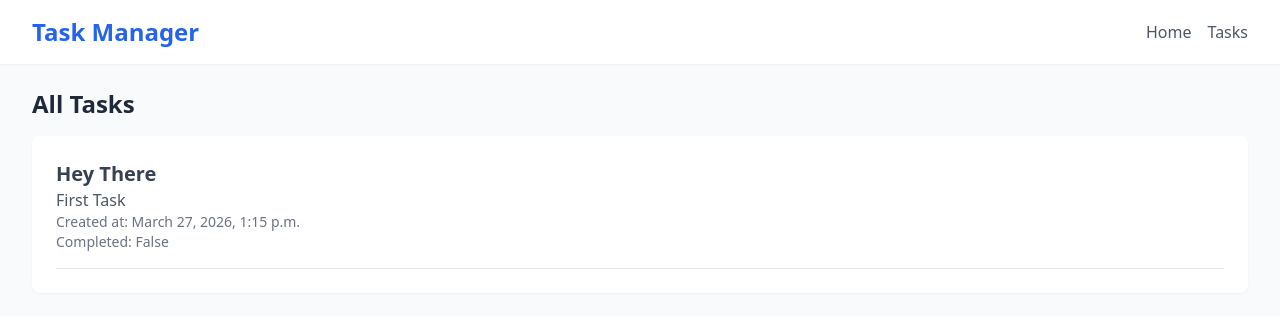
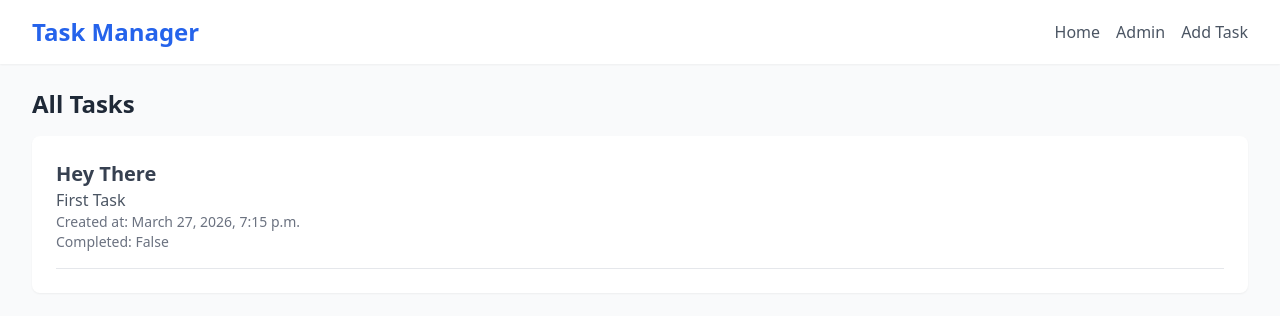
Before and after one commit to abuhanif27/taskmanager, a Django app: page / in a window 1280 px wide. Shown: the top 316 px of the page. Run offline with Django 5.2, Linux system fonts and the light colour scheme; data comes from the database, SQL or seed files in the repository; both versions use the stored data as it was after the commit; some libraries are stand-ins or nearby versions.

Commit message:
Update base template links and change time zone setting

```diff
--- a/task/templates/task/base.html
+++ b/task/templates/task/base.html
@@ -14,8 +14,10 @@
                     <h1 class="text-2xl font-bold text-blue-600">Task Manager</h1>
                 </div>
                 <div class="flex items-center space-x-4">
-                    <a href="#" class="text-gray-600 hover:text-gray-900">Home</a>
-                    <a href="#" class="text-gray-600 hover:text-gray-900">Tasks</a>
+                    <a href="{% url 'task_list' %}" class="text-gray-600 hover:text-gray-900">Home</a>
+                    <a href="{% url 'admin:index' %}" class="text-gray-600 hover:text-gray-900">Admin</a>
+                    <a href="#" class="text-gray-600 hover:text-gray-900">Add Task</a>
+
                 </div>
             </div>
         </div>
--- a/taskmanager/settings.py
+++ b/taskmanager/settings.py
@@ -105,7 +105,7 @@ AUTH_PASSWORD_VALIDATORS = [
 
 LANGUAGE_CODE = 'en-us'
 
-TIME_ZONE = 'UTC'
+TIME_ZONE = 'Asia/Dhaka'
 
 USE_I18N = True
 
```
Also changed, not shown: db.sqlite3.
